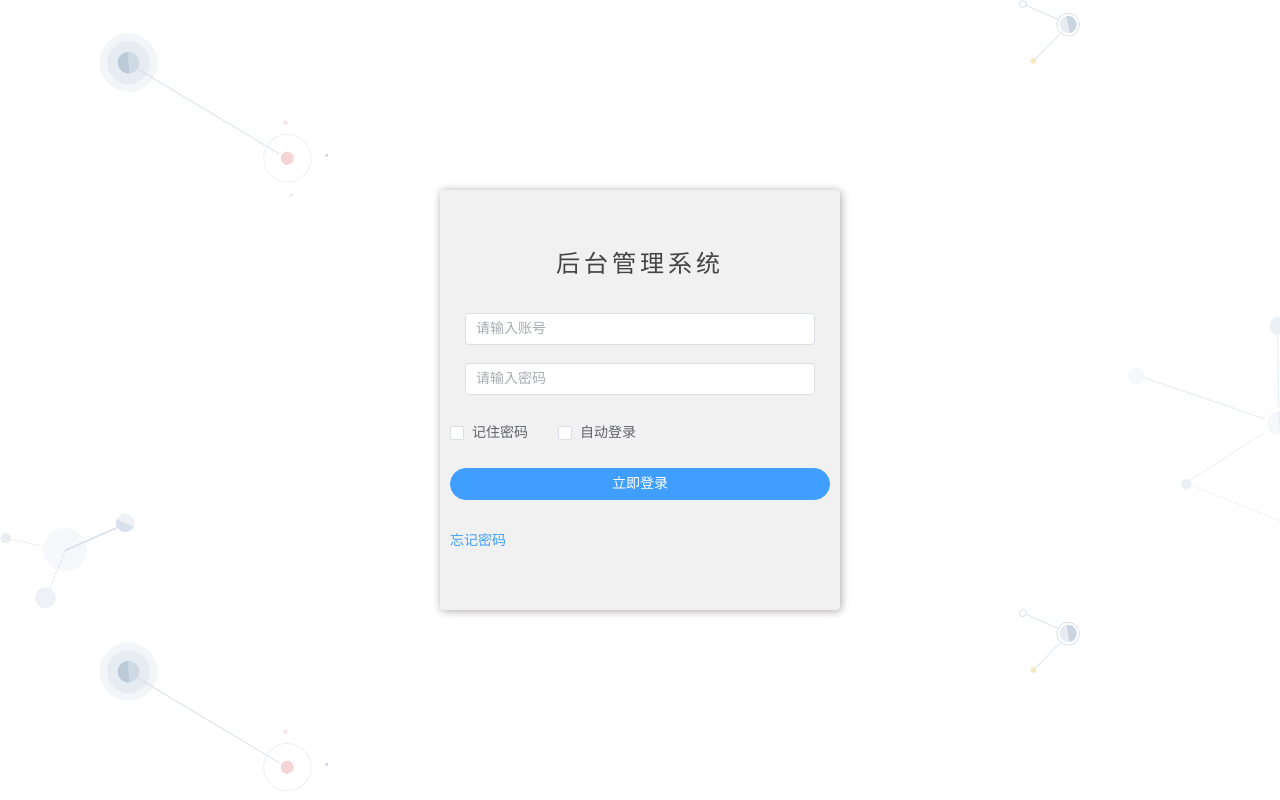
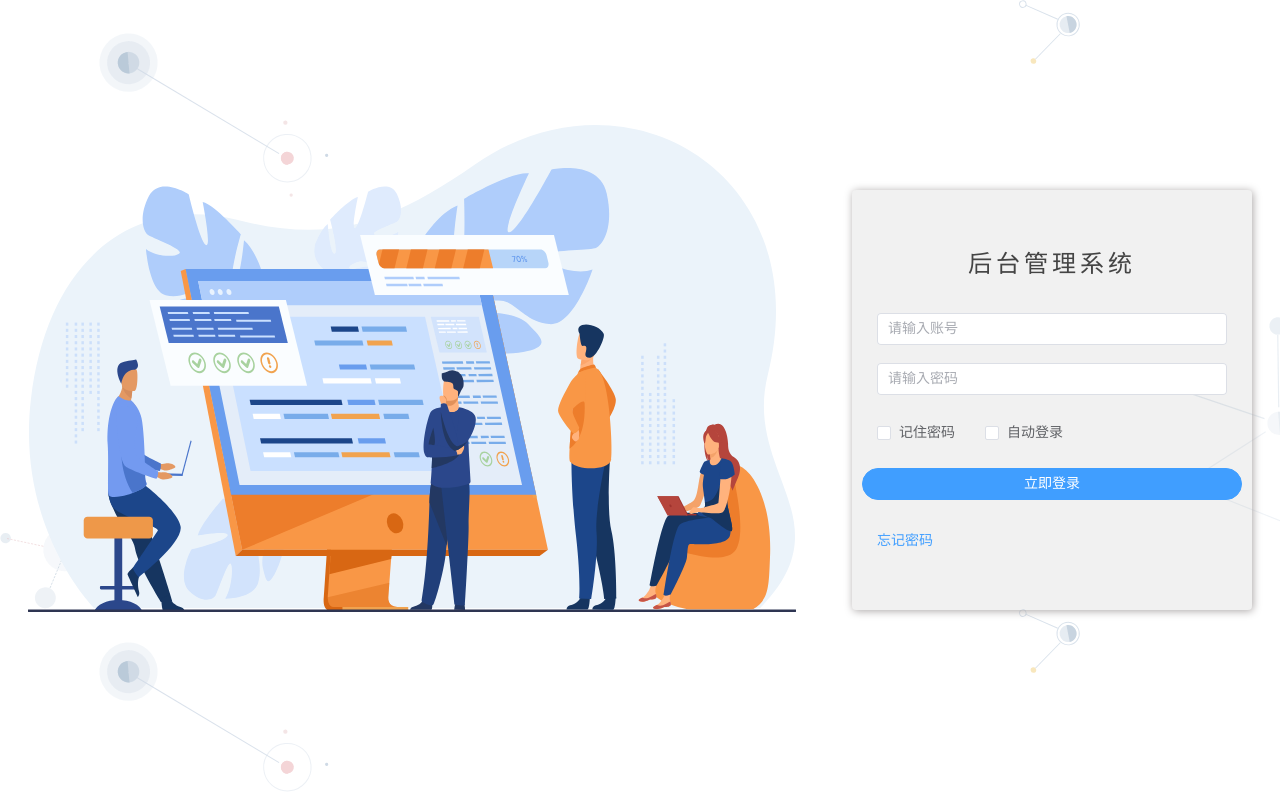
Before and after one commit to JackLin-Yao/Geeker-admin, a Vue app: page / in a window 1280 px wide. Built offline with nearby package versions, Linux system fonts and the light colour scheme.

Commit message:
'完善登录界面'

```diff
--- a/src/views/login/index.vue
+++ b/src/views/login/index.vue
@@ -2,6 +2,9 @@
 
 <template>
   <div class="login">
+    <div class="main-img">
+      <img src="../../assets/img/svg-img.svg" alt="" />
+    </div>
     <div class="login-form">
       <el-form>
         <div class="login-title">后台管理系统</div>
@@ -32,11 +35,19 @@
 .login {
   display: flex;
   align-items: center;
-  justify-content: center;
+  justify-content: space-around;
 
   width: 100%;
   height: 100%;
   background: url('../../assets/img/login-bg.svg');
+  box-sizing: border-box;
+  overflow: hidden;
+
+  .main-img {
+    width: 60vw;
+    height: 100vh;
+    margin-top: 250px;
+  }
 
   .login-form {
     width: 380px;
@@ -55,12 +66,6 @@
       height: 100%;
     }
 
-    ::v-deep .el-textarea__inner,
-    .el-input__inner,
-    .el-input__wrapper {
-      background: transparent;
-    }
-
     .el-input {
       width: 350px;
       border-radius: 4px;
@@ -76,6 +81,8 @@
       display: flex;
       justify-content: space-betweens;
       width: 100%;
+      box-sizing: border-box;
+      padding: 0 15px;
     }
 
     .login-title {
@@ -103,6 +110,8 @@
       justify-content: space-between;
       align-items: center;
       width: 100%;
+      box-sizing: border-box;
+      padding: 0 15px;
     }
   }
 }
```
Also changed, not shown: src/assets/img/svg-img.svg (added).
